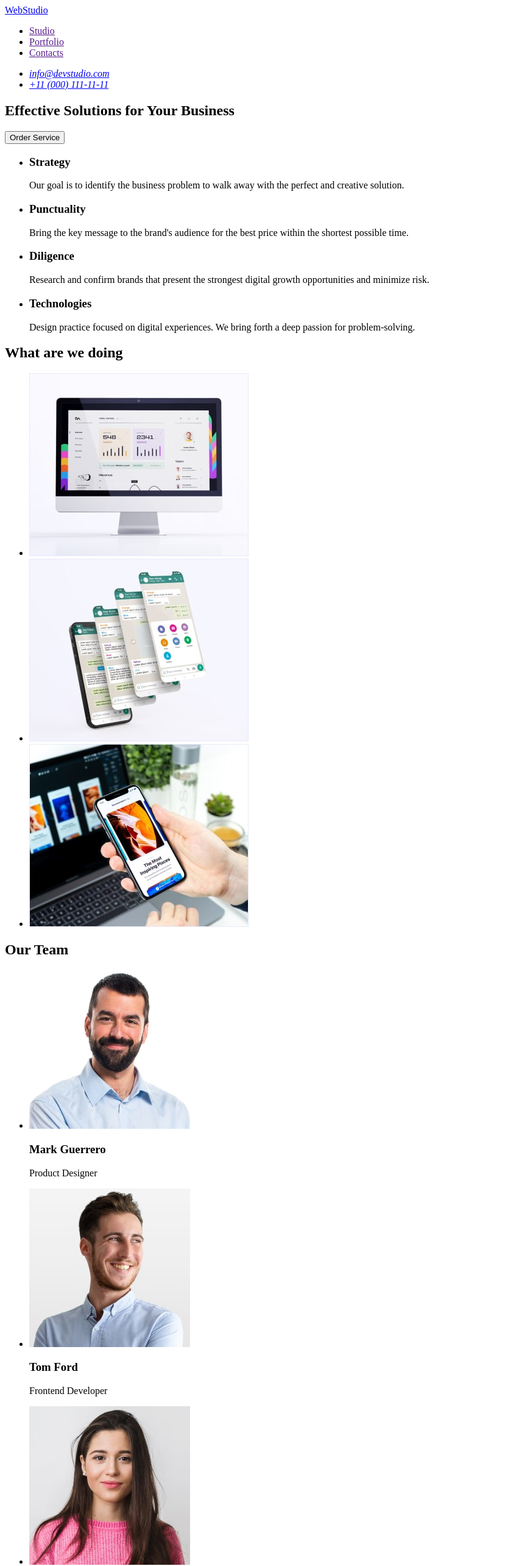
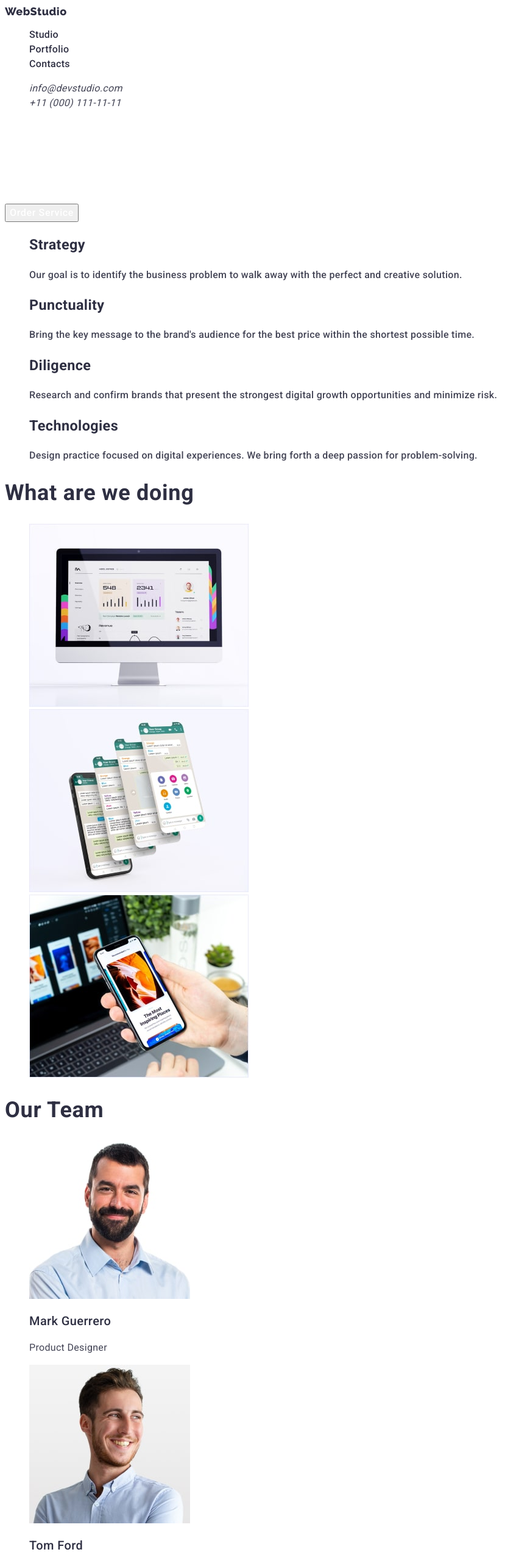
Before and after one commit to DenysTkachov/goit-home-work-02, a plain HTML site: page index.html in a window 1280 px wide. Shown: the top 2568 px of the page at 61% size, without its empty margins (0-870 px from the left). Drawn offline with Linux system fonts and the light colour scheme.

Commit message:
hw2 12.05

```diff
--- a/css/styles.css
+++ b/css/styles.css
@@ -0,0 +1,164 @@
+body {
+  font-family: "Roboto", sans-serif;
+}
+.list {
+  list-style: none;
+}
+.link {
+  text-decoration: none;
+}
+
+.header-logo {
+  font-family: "Raleway", sans-serif;
+  font-style: normal;
+  font-weight: 800;
+  font-size: 18px;
+  line-height: 1.17;
+  letter-spacing: 0.03em;
+  color: #2e2f42;
+}
+
+.header-link {
+  font-weight: 500;
+  font-size: 16px;
+  line-height: 1.5;
+  letter-spacing: 0.02em;
+  color: #2e2f42;
+}
+
+.header-link:hover,
+.header-link:focus {
+  color: #404bbf;
+}
+
+.header-item-contakt {
+  font-weight: 400;
+  font-size: 16px;
+  line-height: 1.5;
+  letter-spacing: 0.02em;
+  color: #434455;
+}
+
+.header-item-contakt:hover,
+.header-item-contakt:focus {
+  color: #404bbf;
+}
+
+.main-contain-title {
+  font-size: 56px;
+  line-height: 1.07;
+  text-align: center;
+  letter-spacing: 0.02em;
+  color: #ffffff;
+}
+
+.main-contain-btn {
+  font-family: "Roboto", sans-serif;
+  font-style: normal;
+  font-weight: 500;
+  font-size: 16px;
+  line-height: 1.5;
+  letter-spacing: 0.04em;
+  color: #ffffff;
+  cursor: pointer;
+}
+
+.advantages-list {
+  font-weight: 500;
+  font-size: 20px;
+  letter-spacing: 0.02em;
+  color: #2e2f42;
+}
+
+.advantages-text {
+  font-size: 16px;
+  line-height: 1.5;
+  letter-spacing: 0.02em;
+  color: #434455;
+}
+
+.activity-title {
+  font-size: 36px;
+  line-height: 1.11;
+  letter-spacing: 0.02em;
+  color: #2e2f42;
+}
+
+.team-title {
+  font-size: 36px;
+  line-height: 1.11;
+  letter-spacing: 0.02em;
+  color: #2e2f42;
+}
+
+.team-item-title {
+  font-weight: 500;
+  font-size: 20px;
+  line-height: 1.2;
+  letter-spacing: 0.02em;
+  color: #2e2f42;
+}
+.team-item-text {
+  font-size: 16px;
+  line-height: 1.5;
+  letter-spacing: 0.02em;
+  color: #434455;
+}
+
+.footer-logo {
+  font-family: "Raleway", sans-serif;
+  font-style: normal;
+  font-weight: 800;
+  font-size: 18px;
+  line-height: 1.17;
+  letter-spacing: 0.03em;
+  color: #f4f4fd;
+}
+
+.footer-text {
+  font-size: 16px;
+  line-height: 1.5;
+  letter-spacing: 0.02em;
+  color: #f4f4fd;
+}
+
+/* portfolio */
+
+.portfolio-item-direction {
+}
+
+.portfolio-btn {
+  font-weight: 500;
+  font-size: 16px;
+  line-height: 1.5;
+  letter-spacing: 0.04em;
+  color: #4d5ae5;
+  cursor: pointer;
+}
+
+.portfolio-btn-first {
+  font-weight: 500;
+  font-size: 16px;
+  line-height: 1.5;
+  letter-spacing: 0.04em;
+  color: #ffffff;
+  cursor: pointer;
+}
+
+.portfolio-item {
+}
+
+.portfolio-title {
+  font-weight: 500;
+  font-size: 20px;
+  line-height: 1.2;
+  letter-spacing: 0.02em;
+  color: #2e2f42;
+}
+
+.portfolio-text {
+  font-size: 16px;
+  line-height: 1.5;
+  letter-spacing: 0.02em;
+  color: #434455;
+}
--- a/index.html
+++ b/index.html
@@ -1,72 +1,96 @@
 <!DOCTYPE html>
 <html lang="en">
   <head>
-    <meta charset="UTF-8">
+    <meta charset="UTF-8" />
     <title>Web-Studio</title>
-    <link rel="stylesheet" href="./css/styles.css">
+    <link rel="stylesheet" href="./css/styles.css" />
+    <link rel="preconnect" href="https://fonts.googleapis.com" />
+    <link rel="preconnect" href="https://fonts.gstatic.com" crossorigin />
+    <link
+      href="https://fonts.googleapis.com/css2?family=Raleway:wght@800&family=Roboto:wght@400;500;700&display=swap"
+      rel="stylesheet"
+    />
   </head>
   <body>
-        <!-- Page header -->
-    <header>
-      <nav>
+    <!-- Page header -->
+    <header class="header">
+      <nav class="header-navigation">
         <!-- The logo is always a link -->
-        <a href="./index.html">Web<span>Studio</span></a>
+        <a href="./index.html" class="header-logo link"
+          >Web<span>Studio</span></a
+        >
 
         <!-- Main navigation -->
 
         <!--Links to other pages-->
-        <ul>
-          <li><a href="">Studio</a></li>
-          <li><a href="">Portfolio</a></li>
-          <li><a href="">Contacts</a></li>
+        <ul class="header-list list">
+          <li class="header-item">
+            <a class="header-link link" href="./index.html">Studio</a>
+          </li>
+          <li class="header-item">
+            <a class="header-link link" href="./portfolio.html">Portfolio</a>
+          </li>
+          <li class="header-item">
+            <a class="header-link link" href="">Contacts</a>
+          </li>
         </ul>
       </nav>
 
       <!-- Link to email address  -->
-      <address>
-        <ul>
-          <li><a href="mailto:info@devstudio.com">info@devstudio.com</a></li>
+      <address class="header-address">
+        <ul class="header-list list">
+          <li class="header-item">
+            <a class="header-item-contakt link" href="mailto:info@devstudio.com"
+              >info@devstudio.com</a
+            >
+          </li>
           <!-- Link to phone number -->
-          <li><a href="tel:+110001111111">+11 (000) 111-11-11</a></li>
+          <li class="header-item">
+            <a class="header-item-contakt link" href="tel:+110001111111"
+              >+11 (000) 111-11-11</a
+            >
+          </li>
         </ul>
       </address>
     </header>
 
     <!-- Main contain -->
     <main>
-      <section>
-        <h1>Effective Solutions for Your Business</h1>
-        <button type="button">Order Service</button>
+      <section class="main-contain">
+        <h1 class="main-contain-title">
+          Effective Solutions for Your Business
+        </h1>
+        <button type="button" class="main-contain-btn">Order Service</button>
       </section>
 
       <!-- Our advantages -->
-      <section>
+      <section class="advantages">
         <h2 hidden>advantages</h2>
-        <ul>
+        <ul class="advantages-list list">
           <li>
-            <h3>Strategy</h3>
-            <p>
+            <h3 class="advantages-title">Strategy</h3>
+            <p class="advantages-text">
               Our goal is to identify the business problem to walk away with the
               perfect and creative solution.
             </p>
           </li>
           <li>
-            <h3>Punctuality</h3>
-            <p>
+            <h3 class="advantages-title">Punctuality</h3>
+            <p class="advantages-text">
               Bring the key message to the brand's audience for the best price
               within the shortest possible time.
             </p>
           </li>
           <li>
-            <h3>Diligence</h3>
-            <p>
+            <h3 class="advantages-title">Diligence</h3>
+            <p class="advantages-text">
               Research and confirm brands that present the strongest digital
               growth opportunities and minimize risk.
             </p>
           </li>
           <li>
-            <h3>Technologies</h3>
-            <p>
+            <h3 class="advantages-title">Technologies</h3>
+            <p class="advantages-text">
               Design practice focused on digital experiences. We bring forth a
               deep passion for problem-solving.
             </p>
@@ -75,48 +99,56 @@
       </section>
 
       <!-- 2 -->
-      <section>
-        <h2>What are we doing</h2>
-        <ul>
-          <li><img src="./images/foto1.jpg" alt="monitor" width="360"></li>
-          <li><img src="./images/foto2.jpg" alt="smartfon" width="360"></li>
-          <li><img src="./images/foto3.jpg" alt="notebook and smartfon" width="360">
+      <section class="activity">
+        <h2 class="activity-title">What are we doing</h2>
+        <ul class="activity-list list">
+          <li class="activity-item"><img src="./images/foto1.jpg" alt="monitor" width="360" /></li>
+          <li class="activity-item"><img src="./images/foto2.jpg" alt="smartfon" width="360" /></li>
+          <li class="activity-item"><img src="./images/foto3.jpg" alt="notebook and smartfon" width="360"/>
           </li>
         </ul>
       </section>
 
       <!-- Team -->
-      <section>
-        <h2>Our Team</h2>
-        <ul>
-          <li>
-            <img src="./images/img.jpg" alt="Foto Mark Guerrero" width="264">
-            <h3>Mark Guerrero</h3>
-            <p>Product Designer</p>
+      <section class="team">
+        <h2 class="team-title">Our Team</h2>
+        <ul class="team-list list">
+          <li class="team-item">
+            <img src="./images/img.jpg" alt="Foto Mark Guerrero" width="264" />
+            <h3 class="team-item-title">Mark Guerrero</h3>
+            <p class="team-item-text">Product Designer</p>
           </li>
-          <li>
-            <img src="./images/img(1).jpg" alt="Foto Tom Ford" width="264">
-            <h3>Tom Ford</h3>
-            <p>Frontend Developer</p>
+          <li class="team-item">
+            <img src="./images/img(1).jpg" alt="Foto Tom Ford" width="264" />
+            <h3 class="team-item-title">Tom Ford</h3>
+            <p class="team-item-text">Frontend Developer</p>
           </li>
-          <li>
-            <img src="./images/img(2).jpg" alt="Foto Camila Garcia" width="264">
-            <h3>Camila Garcia</h3>
-            <p>Marketing</p>
+          <li class="team-item">
+            <img
+              src="./images/img(2).jpg"
+              alt="Foto Camila Garcia"
+              width="264"
+            />
+            <h3 class="team-item-title">Camila Garcia</h3>
+            <p class="team-item-text">Marketing</p>
           </li>
-          <li>
-            <img src="./images/img(3).jpg" alt="Foto Daniel Wilson" width="264">
-            <h3>Daniel Wilson</h3>
-            <p>UI Designer</p>
+          <li class="team-item">
+            <img
+              src="./images/img(3).jpg"
+              alt="Foto Daniel Wilson"
+              width="264"
+            />
+            <h3 class="team-item-title">Daniel Wilson</h3>
+            <p class="team-item-text">UI Designer</p>
           </li>
         </ul>
       </section>
     </main>
 
     <!-- Footer -->
-    <footer>
-      <a href="./index.html">Web<span>Studio</span></a>
-      <p>
+    <footer class="footer">
+      <a href="./index.html" class="footer-logo link">Web<span>Studio</span></a>
+      <p class="footer-text">
         Increase the flow of customers and sales for your business with digital
         marketing & growth solutions.
       </p>
```
Also changed, not shown: portfolio.html (added, +147 -0 lines), images/img1.jpg (added), images/img2.jpg (added), images/img3.jpg (added), images/img4.jpg (added), images/img5.jpg (added), images/img6.jpg (added), images/img7.jpg (added), images/img8.jpg (added), images/img9.jpg (added).
